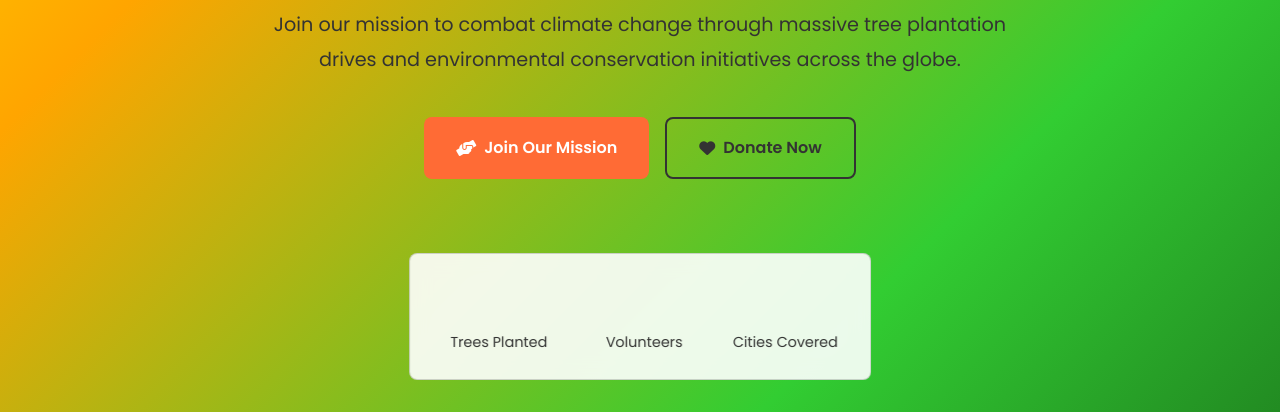
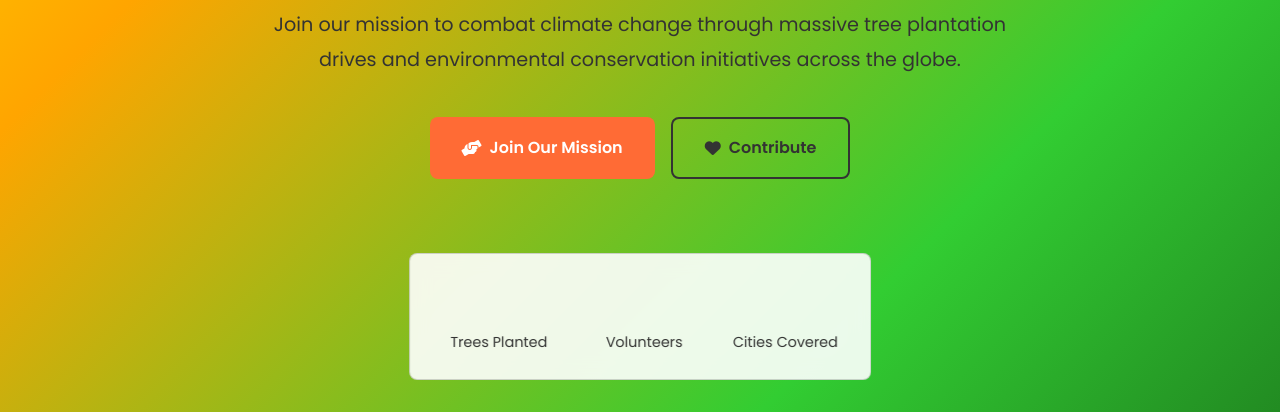
Before and after one commit to greeneye-foundation/greeneye-foundation.github.io, a plain HTML site: page index.html in a window 1280 px wide. Shown: the part 388-800 px from the top of the page. Drawn offline with Linux system fonts and the light colour scheme.

Commit message:
Remove Toggle From Join our mission & Contribute button

```diff
--- a/index.html
+++ b/index.html
@@ -49,13 +49,13 @@
                 Join our mission to combat climate change through massive tree plantation drives and environmental conservation initiatives across the globe.
             </p>
             <div class="hero-buttons">
-                <a href="#volunteer" class="btn btn-primary">
+                <a href="volunteer.html" class="btn btn-primary">
                     <i class="fas fa-hands-helping"></i>
                     Join Our Mission
                 </a>
-                <a href="#donate" class="btn btn-secondary">
+                <a href="donate.html" class="btn btn-secondary">
                     <i class="fas fa-heart"></i>
-                    Donate Now
+                    Contribute
                 </a>
             </div>
         </div>
@@ -240,10 +240,10 @@
     <!-- Volunteer Section -->
     <section id="volunteer" class="volunteer">
         <div class="container">
-            <div class="section-header">
+            <!-- <div class="section-header">
                 <h2 class="section-title">Join Our Green Army</h2>
                 <p class="section-subtitle">Be part of the solution. Volunteer with us and make a real difference.</p>
-            </div>
+            </div> -->
             <div class="volunteer-content">
                 <div class="volunteer-image">
                     <img src="https://pixabay.com/get/g2057fc3d3988e528d2072d760a95a7a10aa17720beef56f175d2157b75e230da083b37dedf96c198563ae503267323428dac79ab10d954dd179b8a9e6396884d_1280.jpg" alt="Community Volunteers">
```
